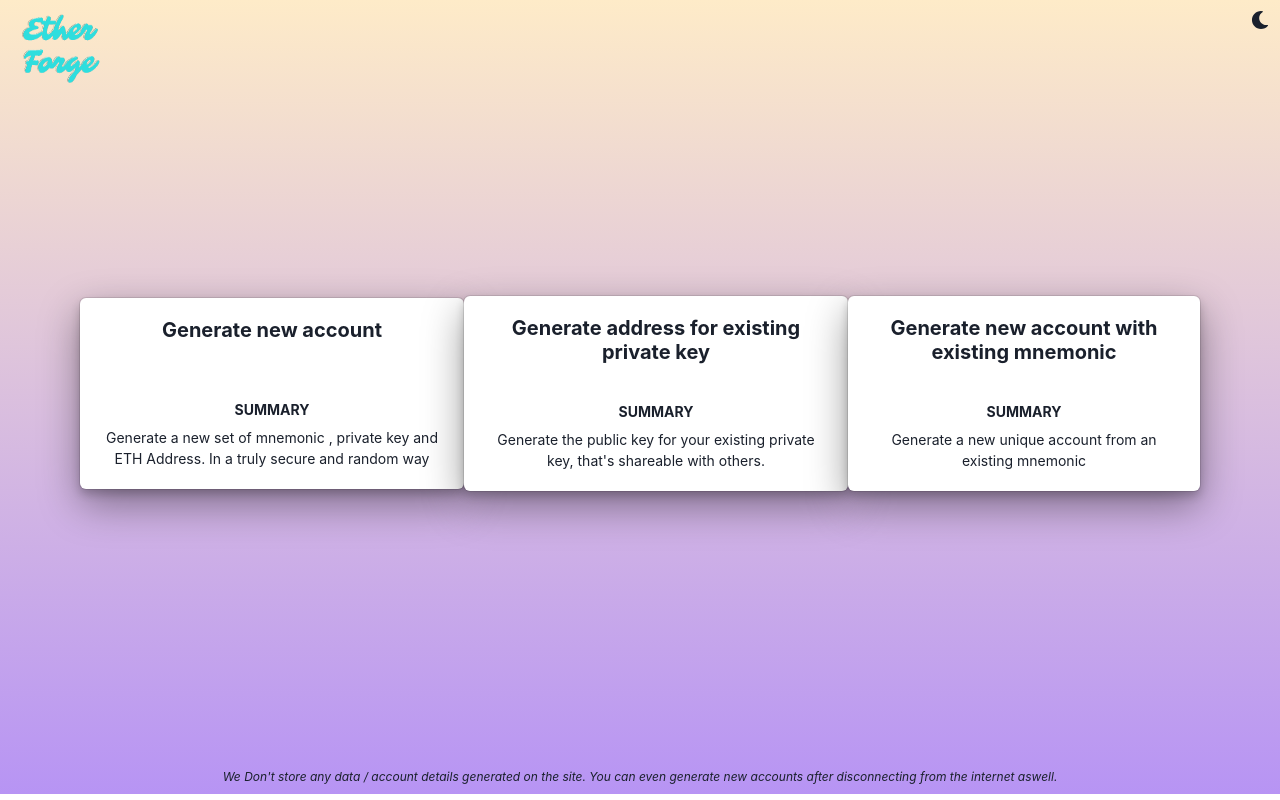
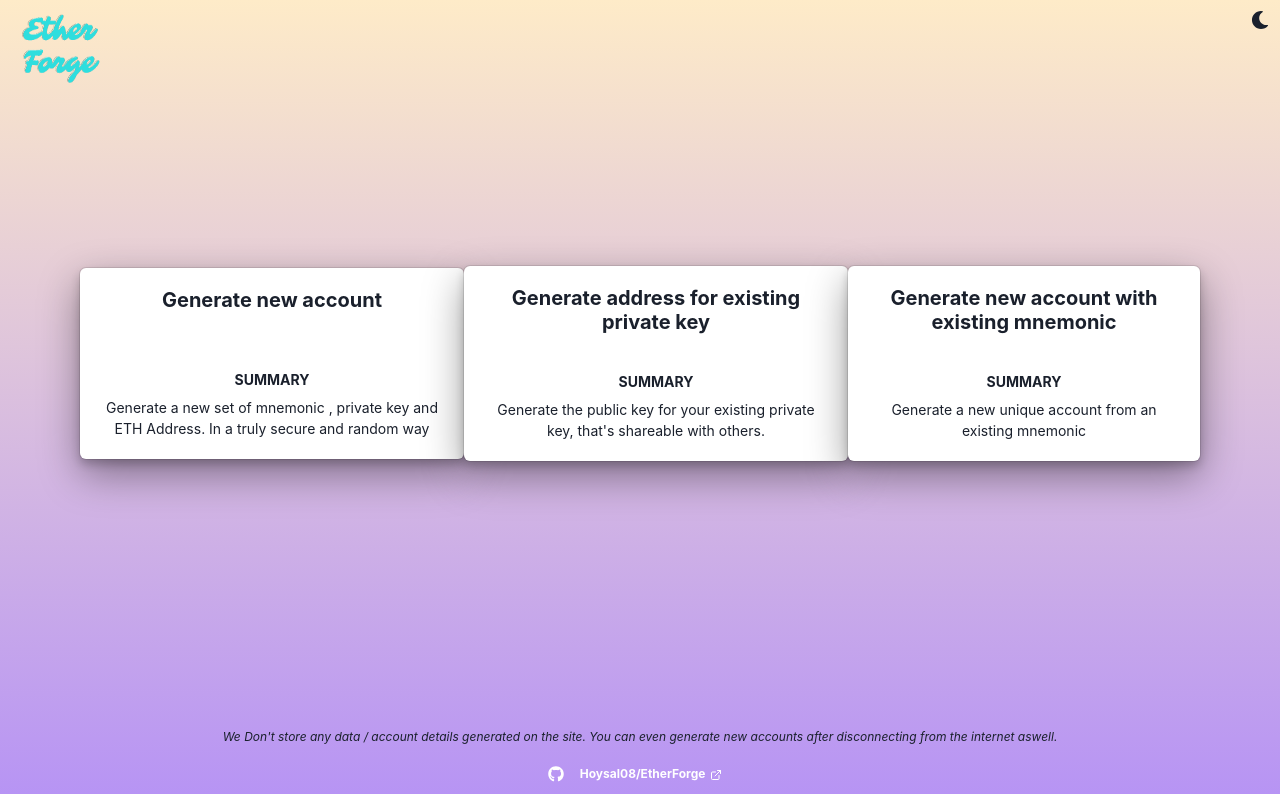
Before and after one commit to hoysal08/EtherForge, a React (Create React App) app: page /#/ in a window 1280 px wide. Built offline with nearby package versions, Linux system fonts and the light colour scheme.

Commit message:
updated Tailer component

```diff
--- a/src/App.js
+++ b/src/App.js
@@ -24,14 +24,14 @@ import { HashRouter } from 'react-router-dom';
 function App() {
 
   return (
-    <HashRouter basename={process.env.PUBLIC_URL}>
+    <BrowserRouter basename={process.env.PUBLIC_URL}>
     <Routes>
       <Route exact path="/" element={<Home/>}/>
       <Route exact path="/newaccount" element={<NewAccount/>}/>
       <Route exact path="/newaccountwmnemonic" element={<NewAccountWithmnemonic/>}/>
       <Route exact path="/newAddress" element={<NewAddress/>}/>
     </Routes>
-    </HashRouter>
+    </BrowserRouter>
   );
 }
 
--- a/src/components/Tailer.jsx
+++ b/src/components/Tailer.jsx
@@ -1,12 +1,23 @@
-import { Box,Text } from '@chakra-ui/react'
+import { ExternalLinkIcon } from '@chakra-ui/icons'
+import { Box,Button,Text } from '@chakra-ui/react'
 import React from 'react'
-
+import { FaGithub } from 'react-icons/fa'
+import { Link } from 'react-router-dom'
 function Tailer() {
   return (
     <Box >
         <Text as='em' fontSize={['3xs','xs']} noOfLines={[2,1]} align="center" px={[10,2]} py={[3,2]}>
             We Don't store any data / account details generated on the site. You can even generate new accounts after disconnecting from the internet aswell.
         </Text>
+        <a href="https://github.com/hoysal08/etherforge" target='_blank' >
+
+        <Button colorScheme='none' leftIcon={<FaGithub/>}>
+        <Text  as='b' fontSize={['3xs','xs']} noOfLines={[2,1]} align="center" px={[1,2]} py={[1,2]}>
+          Hoysal08/EtherForge <ExternalLinkIcon mx='2px' />
+         </Text>
+        </Button>
+        </a>
+
     </Box>
   )
 }
--- a/src/pages/Home.jsx
+++ b/src/pages/Home.jsx
@@ -37,7 +37,7 @@ function Home() {
     'linear(to-t, blue.200, teal.500)',
     'linear(to-b, orange.100, purple.300)',
   ]} >
-        <Grid minH={["95vh","95vh"]}  minW="95vw" >
+        <Grid minH={["95vh","90vh"]}  minW="95vw" >
         <Header py="0" my="0"/>
           {/* <ColorModeSwitcher justifySelf="flex-end" /> */}
           <Flex pt={["10",0]} justify="center" px={[0,20]} align="center" pb={[null,200]}  direction={["column","row"]} >
```
Also changed, not shown: package.json (+92 -0 lines), 1 other file (tests, documents, lock files or other folders).
